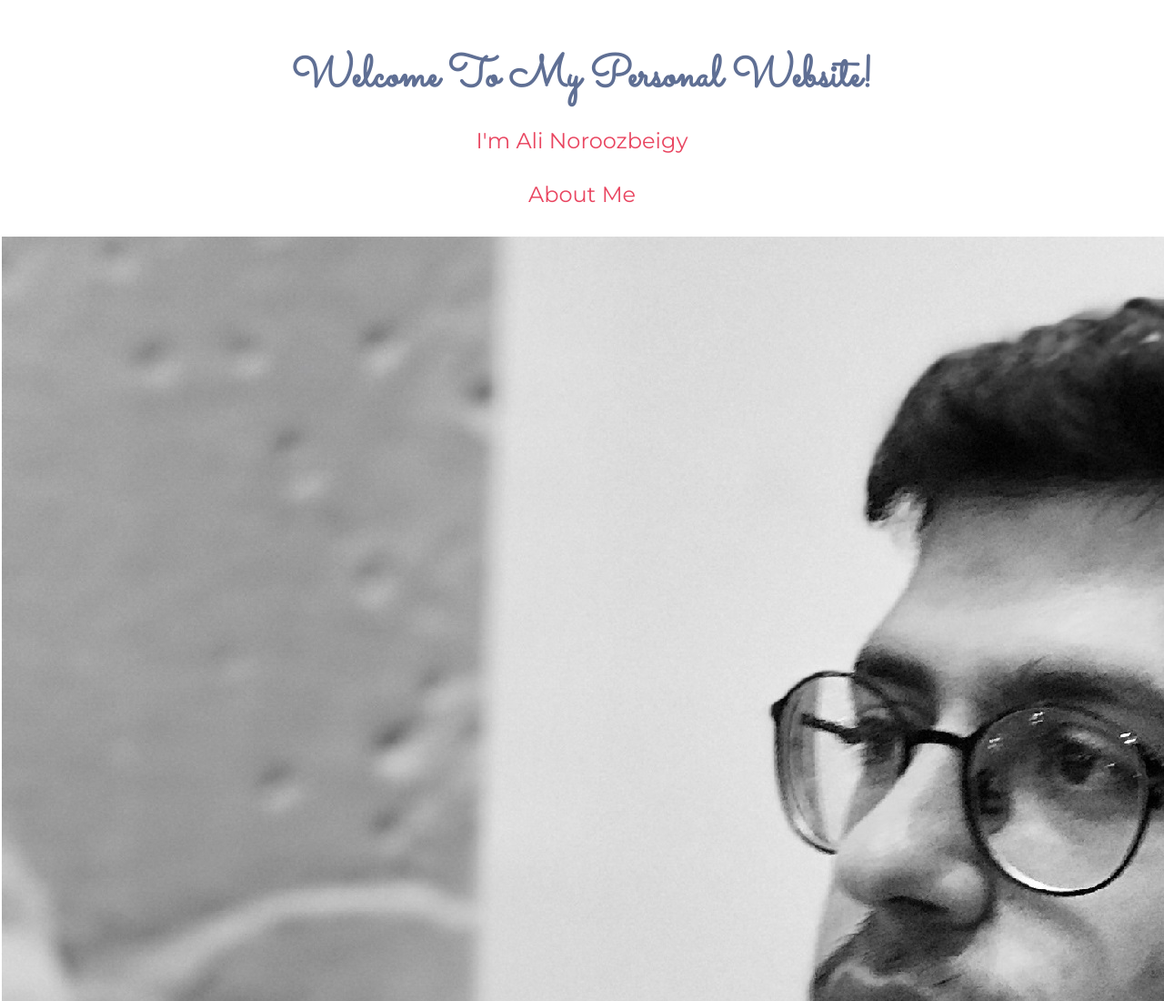
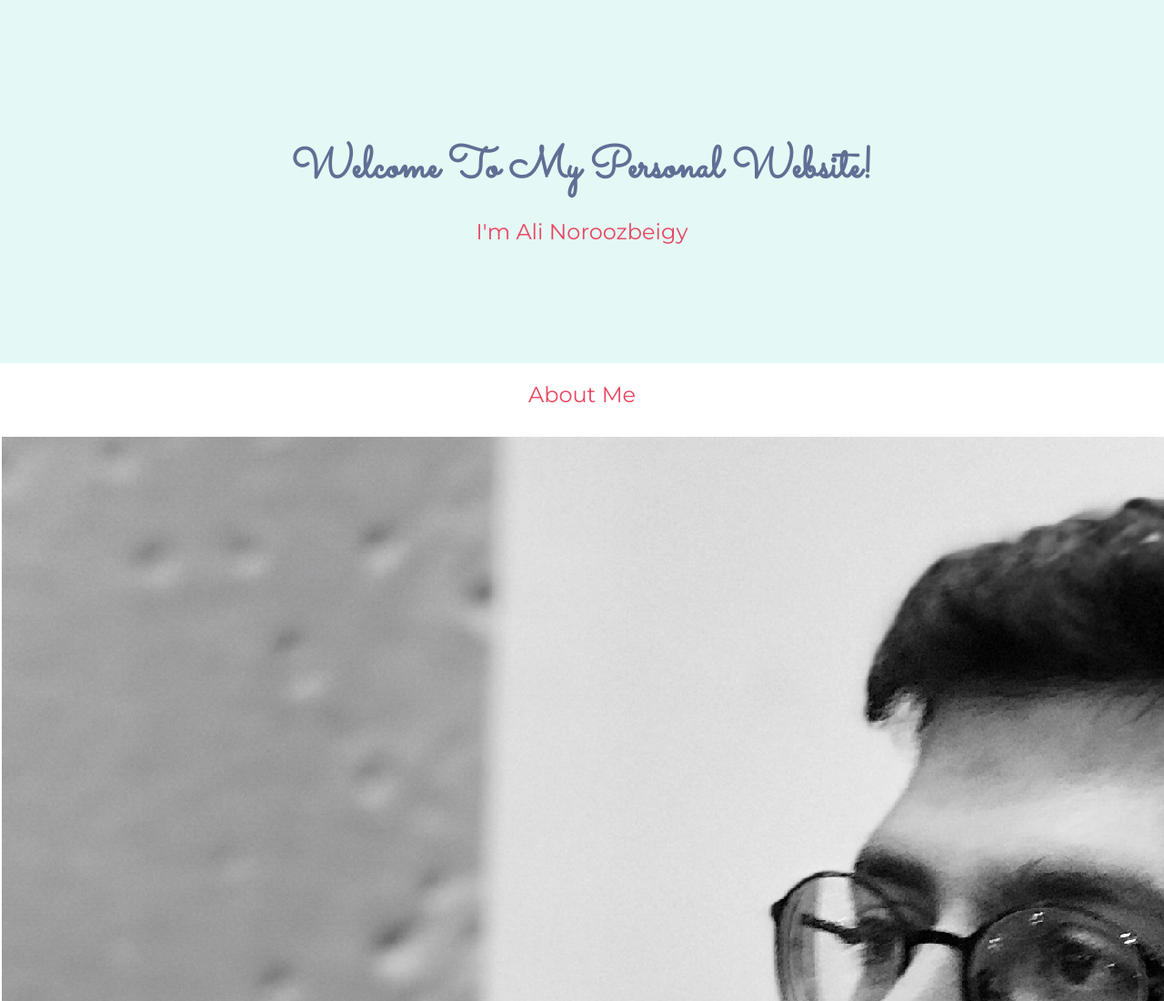
Before and after one commit to Ali-Noroozbeigy/Ali-Noroozbeigy.github.io, a plain HTML site: page index.html in a window 1280 px wide. Shown: the top 1100 px of the page at 91% size. Drawn offline with Linux system fonts and the light colour scheme.

Commit message:
add welcome part style

```diff
--- a/css/styles.css
+++ b/css/styles.css
@@ -46,3 +46,10 @@ a{
 a:hover {
   color: #FEF5AC;
 }
+
+.welcoming-part {
+  background-color: #E4F9F5;
+  position: relative;
+  padding-top: 100px;
+  padding-bottom: 100px;
+}
```
